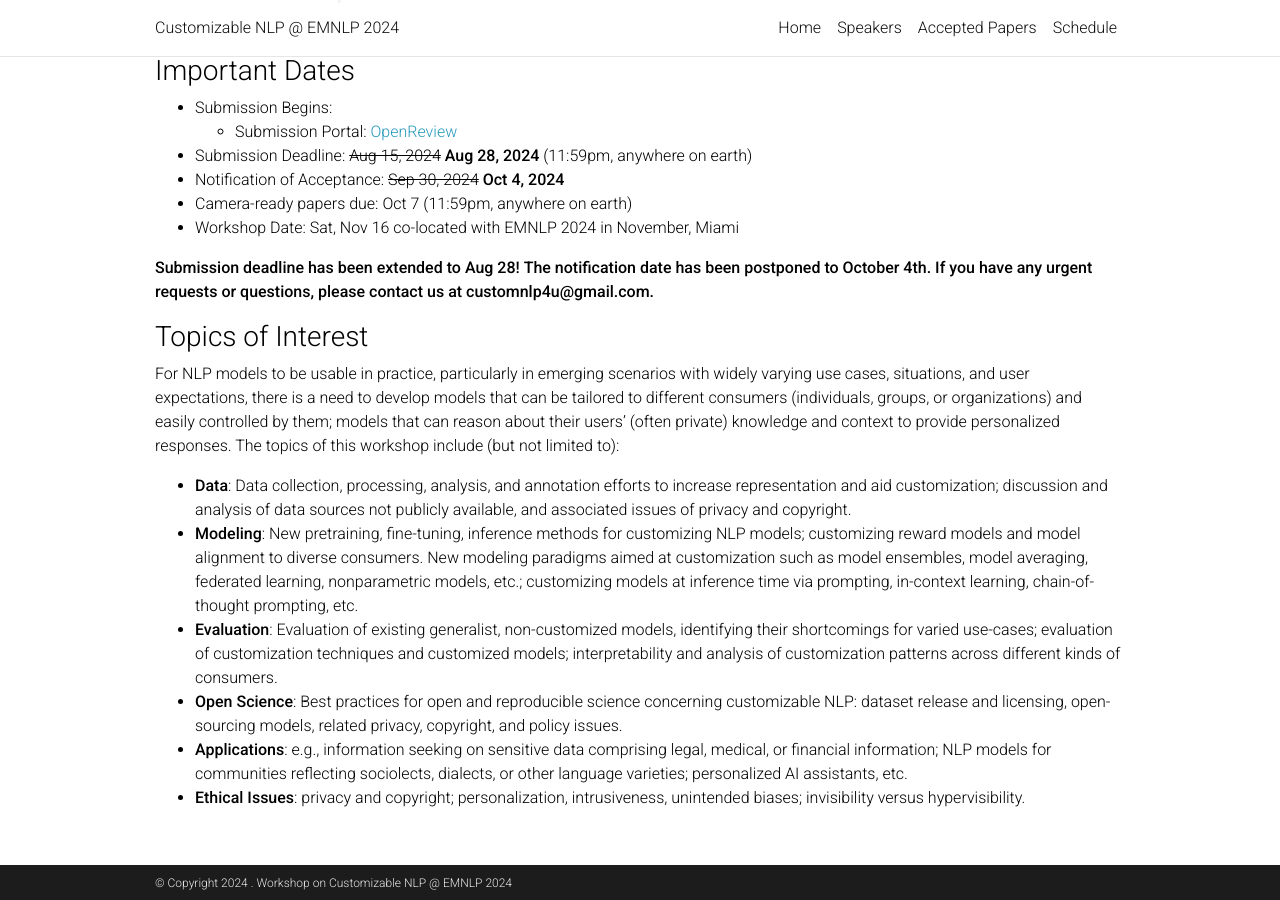
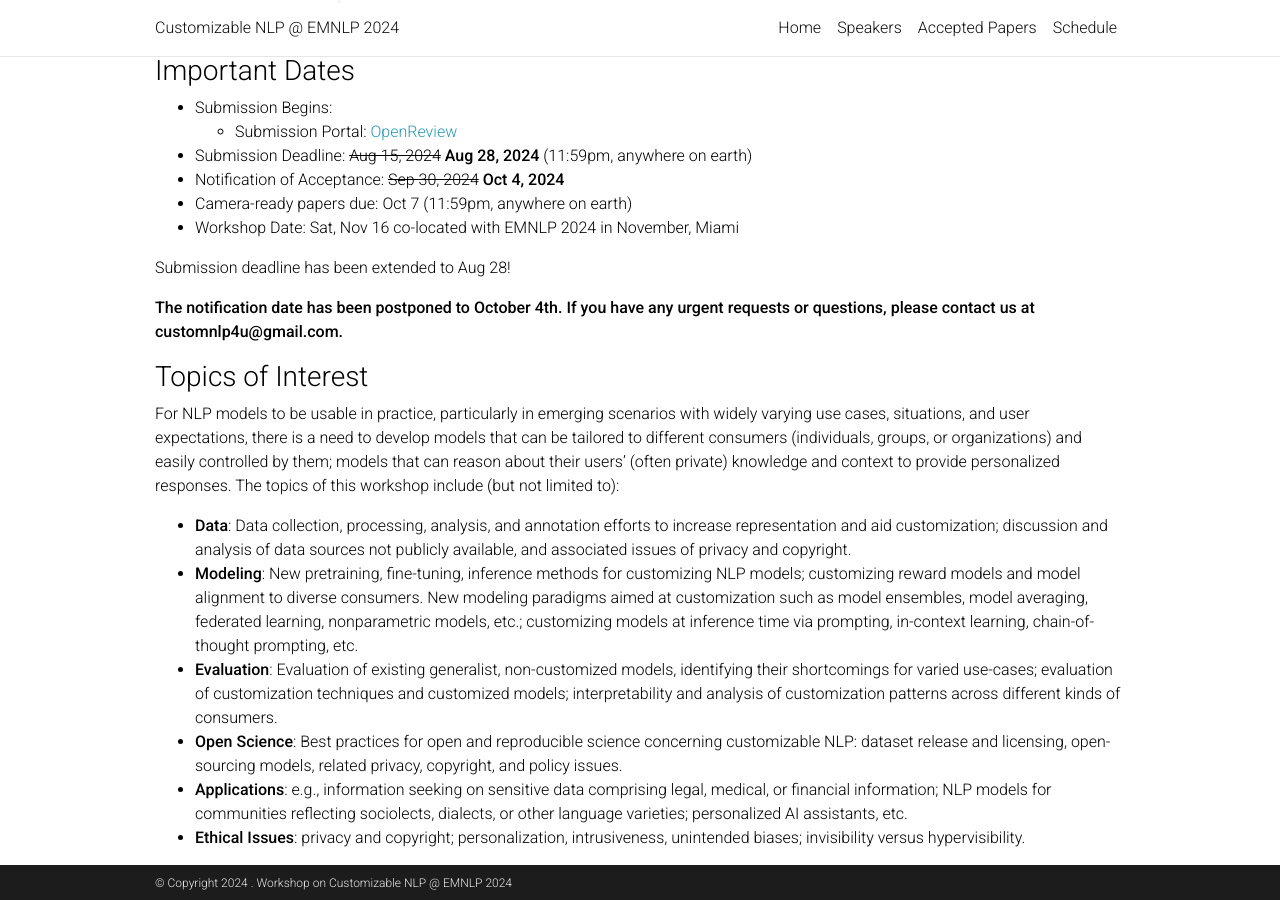
Before and after one commit to customnlp4u-24/customnlp4u-24.github.io, a Jekyll site: the page built from _pages/home.md, in a window 1280 px wide and 900 px high, scrolled down 448 px. Built offline with Jekyll 4.4.1, drawn with Linux system fonts in a browser that asks for light colours; comment, search, counter and statistics services are not loaded; a style sheet for code colours, icons or effects is not loaded.

Commit message:
minor update

```diff
--- a/_pages/home.md
+++ b/_pages/home.md
@@ -32,7 +32,8 @@ nav_order: 1
 * Camera-ready papers due: Oct 7 (11:59pm, anywhere on earth)
 * Workshop Date: Sat, Nov 16 co-located with EMNLP 2024 in November, Miami
 
-**Submission deadline has been extended to Aug 28!**
+Submission deadline has been extended to Aug 28!
+
 **The notification date has been postponed to October 4th. If you have any urgent requests or questions, please contact us at customnlp4u@gmail.com.**
 <br>
 
```
